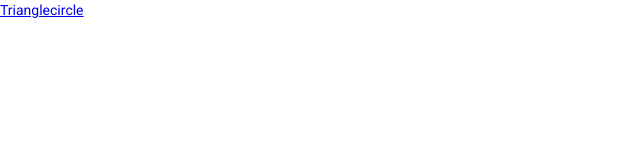
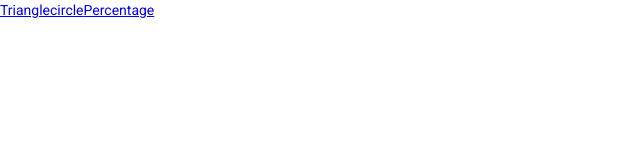
Before and after one commit to Kevinstamenkovski/calculators, an Angular app: page / in a window 1280 px wide. Shown: the top 160 px of the page, without its empty margins (0-640 px from the left). Built offline with nearby package versions, Linux system fonts and the light colour scheme.

Commit message:
link to percentage calculator

```diff
--- a/src/app/app.component.html
+++ b/src/app/app.component.html
@@ -1,3 +1,5 @@
 <a routerLinkActive="activeLink" routerLink="/triangle">Triangle</a>
 <a routerLinkActive="activeLink" routerLink="/circle">circle</a>
+<a routerLinkActive="activeLink" routerLink="/percentage">Percentage</a>
+
 <router-outlet></router-outlet>
--- a/src/app/app.component.scss
+++ b/src/app/app.component.scss
@@ -1,5 +1,4 @@
 .activeLink{
   color: #ffe67a;
   background: green;
-
 }
--- a/src/app/app.module.ts
+++ b/src/app/app.module.ts
@@ -8,13 +8,11 @@ import { FormsModule, ReactiveFormsModule } from '@angular/forms';
 import { MatFormFieldModule } from '@angular/material/form-field';
 import { MatInputModule } from '@angular/material/input';
 import {BrowserAnimationsModule} from "@angular/platform-browser/animations";
-import { PercentageCalculatorComponent } from './math/percentage-calculator/percentage-calculator.component';
 
 @NgModule({
   declarations: [
     AppComponent,
-    calculators,
-    PercentageCalculatorComponent
+    calculators
   ],
   imports: [
     BrowserModule,
```
Also changed, not shown: src/app/app-routing.module.ts (+5 -3 lines).
